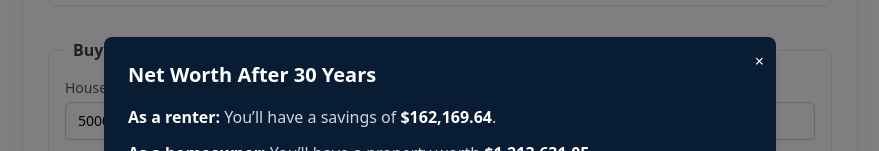
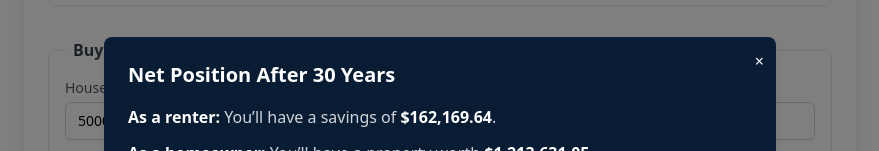
Before and after one commit to rhysheavensmith/rentVsBuyCalculator, a React (Vite) app: page / in a window 1280 px wide. Both pictures are taken after a click on the button "Calculate". Shown: the part 424-575 px from the top of the page, without its empty margins (200-1079 px from the left). Built offline with nearby package versions, Linux system fonts and the light colour scheme.

Commit message:
changed the language and the outputs for simplicity

```diff
--- a/src/components/calculator/RentDetails.jsx
+++ b/src/components/calculator/RentDetails.jsx
@@ -1,4 +1,6 @@
 // components/calculator/RentDetails.jsx
+import PropTypes from 'prop-types';
+
 const RentDetails = ({ inputs, handleChange }) => {
 	return (
 		<fieldset className='border border-gray-200 rounded-lg p-4'>
@@ -46,4 +48,12 @@ const RentDetails = ({ inputs, handleChange }) => {
 	);
 };
 
+RentDetails.propTypes = {
+	inputs: PropTypes.shape({
+		monthlyRent: PropTypes.number.isRequired,
+		rentIncreaseRate: PropTypes.number.isRequired,
+	}).isRequired,
+	handleChange: PropTypes.func.isRequired,
+};
+
 export default RentDetails;
--- a/src/components/results/ResultsModal.jsx
+++ b/src/components/results/ResultsModal.jsx
@@ -46,7 +46,7 @@ const ResultsModal = ({
 						</button>
 
 						<h3 className='text-xl text-white font-bold mb-4'>
-							Net Worth After {inputs.timePeriod} Years
+							Net Position After {inputs.timePeriod} Years
 						</h3>
 						<div className='space-y-3'>
 							<p>
@@ -117,13 +117,13 @@ const ResultsModal = ({
 															outputs.totalMortgagePayments
 														).toLocaleString()}
 													</p>
-													<p>
+													{/* <p>
 														<strong className='font-semibold text-white'>
 															Total Ongoing Costs:{' '}
 														</strong>
 														$
 														{Number(outputs.totalOngoingCosts).toLocaleString()}
-													</p>
+													</p> */}
 												</div>
 
 												{/* Graph Section */}
```
